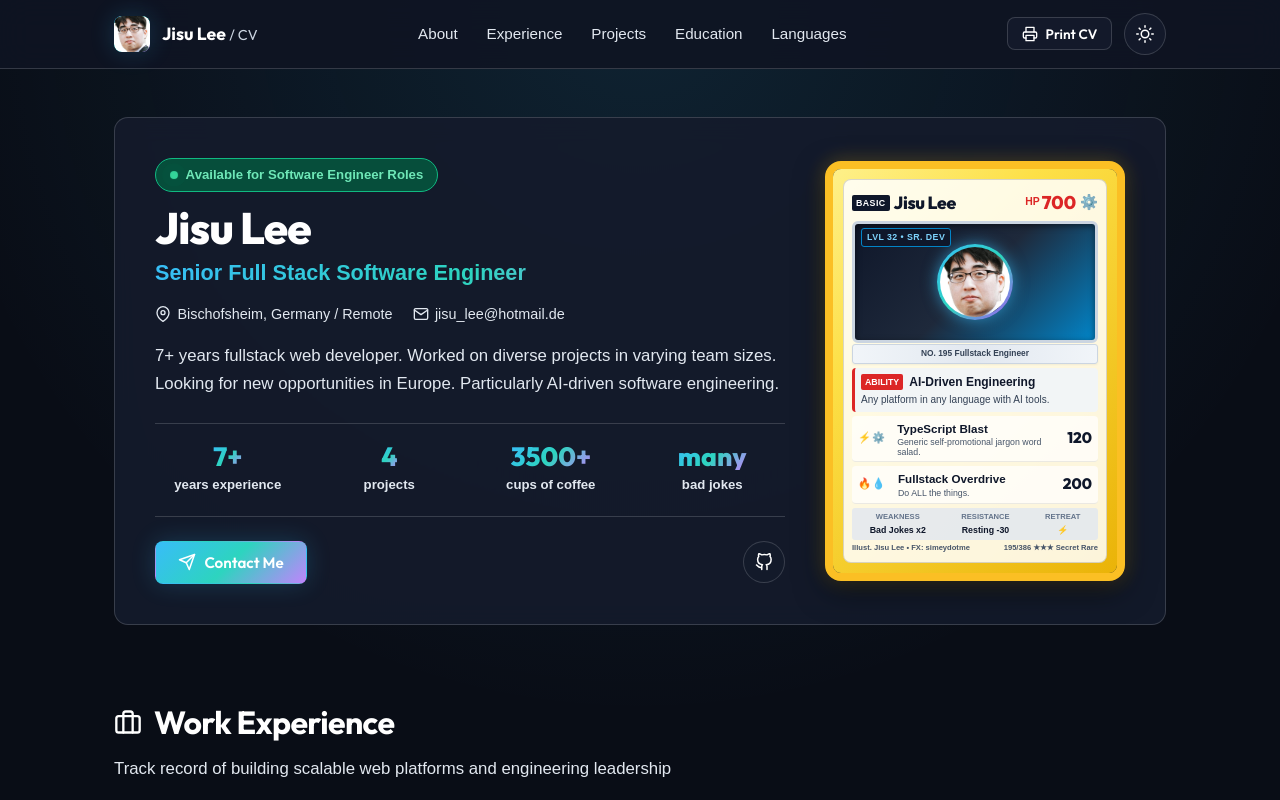
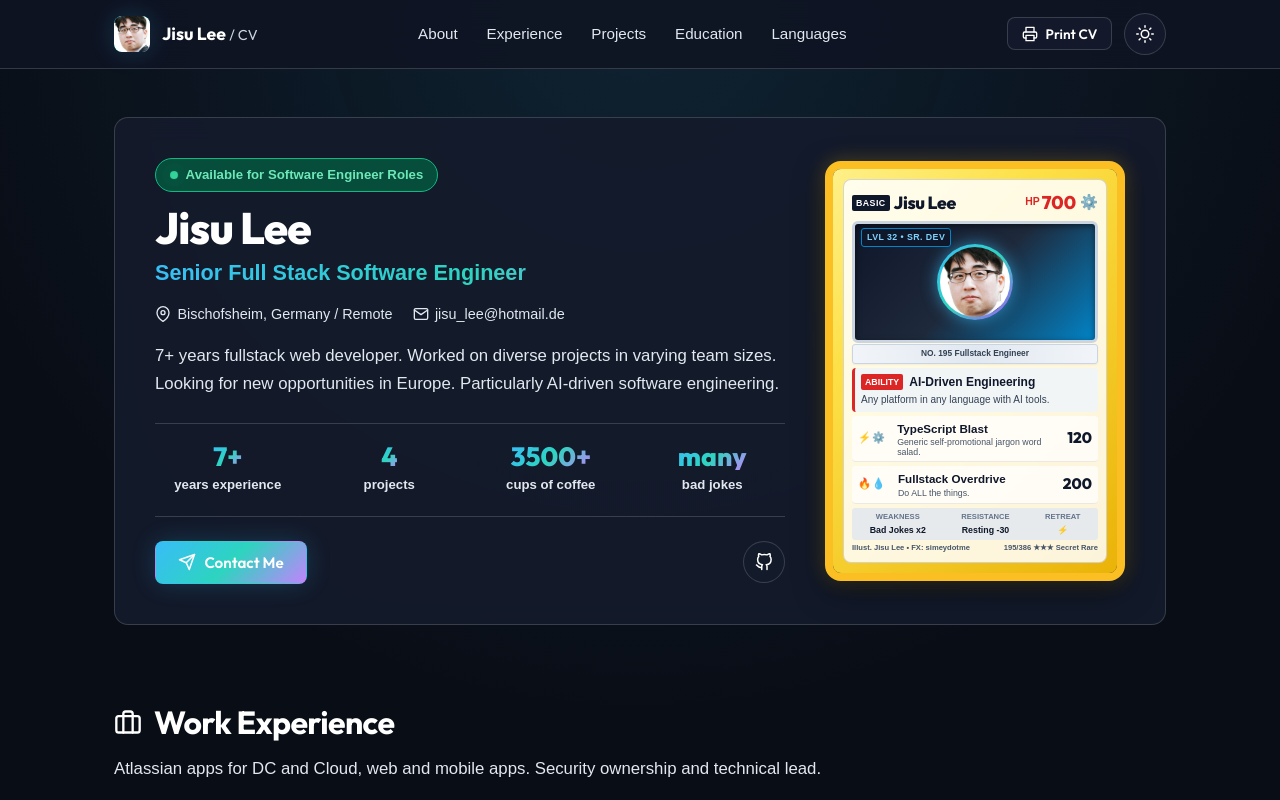
Before and after one commit to lee195/jlee-cv, a Nuxt app: page / in a window 1280 px wide. Shown: the top 800 px of the page. Built offline with nearby package versions, Linux system fonts and the light colour scheme.

Commit message:
adjust experience header line

```diff
--- a/app/components/ExperienceTimeline.vue
+++ b/app/components/ExperienceTimeline.vue
@@ -8,7 +8,7 @@
         </svg>
         Work Experience
       </h2>
-      <p class="section-subtitle">Track record of building scalable web platforms and engineering leadership</p>
+      <p class="section-subtitle">Atlassian apps for DC and Cloud, web and mobile apps. Security ownership and technical lead.</p>
     </div>
 
     <div class="timeline-list">
```
